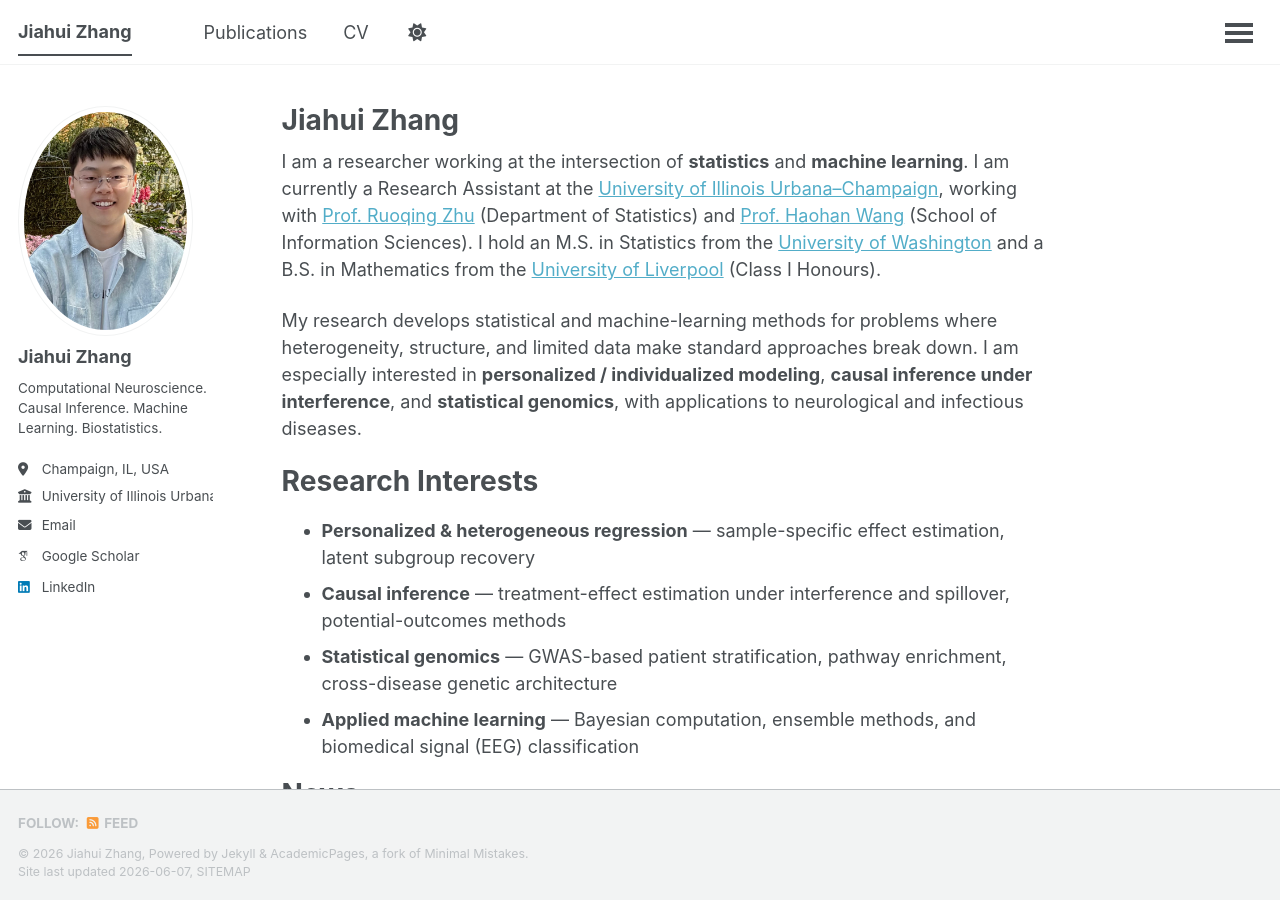
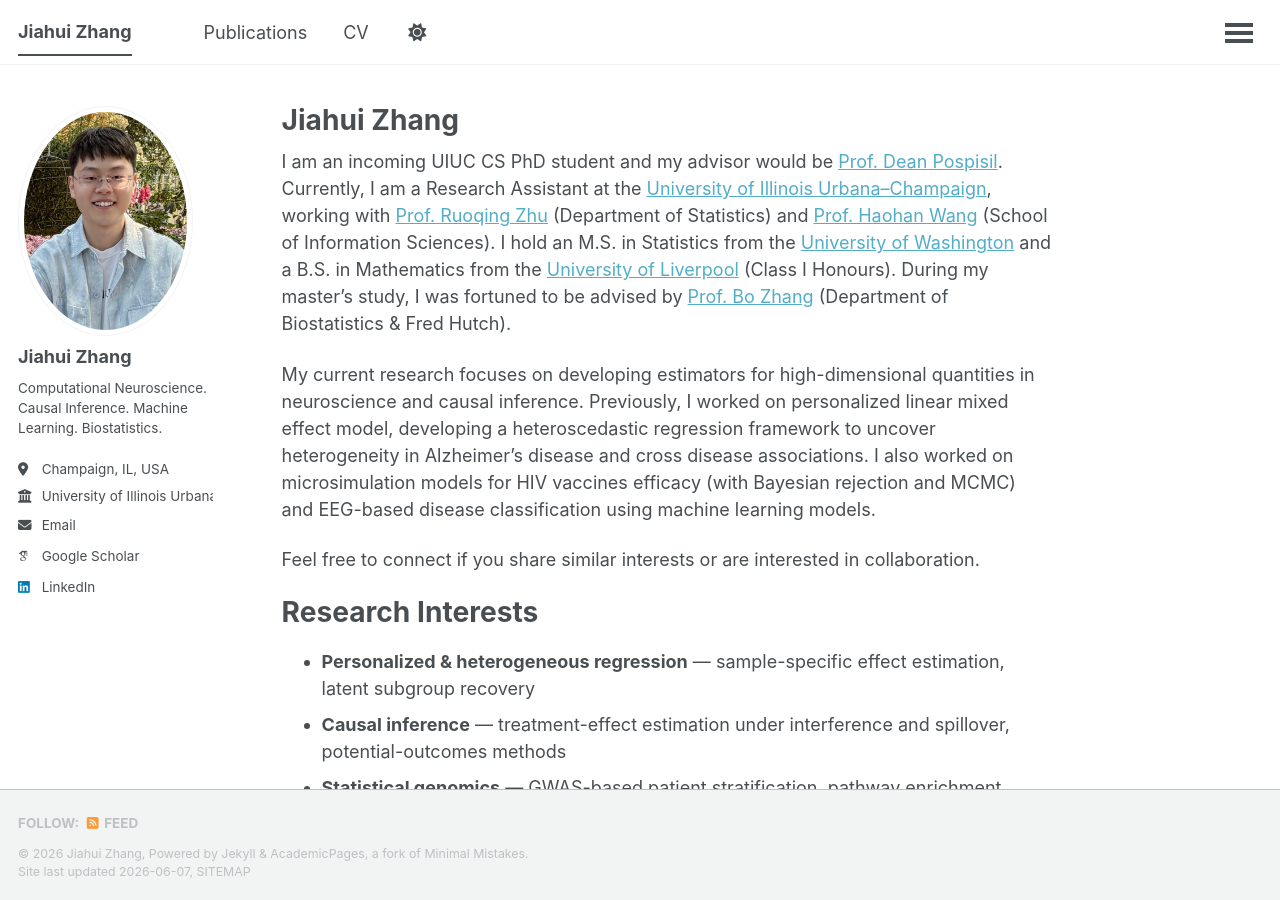
Before and after one commit to zjh688/zjh68688.github.io, a Jekyll site: the page built from _pages/about.md, in a window 1280 px wide and 900 px high. Built offline with Jekyll 4.4.1, drawn with Linux system fonts in a browser that asks for light colours; some web fonts are replaced; a script that is not in the unit is left out.

Commit message:
Update about.md

```diff
--- a/_pages/about.md
+++ b/_pages/about.md
@@ -7,9 +7,11 @@ redirect_from:
   - /about.html
 ---
 
-I am a researcher working at the intersection of **statistics** and **machine learning**. I am currently a Research Assistant at the [University of Illinois Urbana–Champaign](https://illinois.edu/), working with [Prof. Ruoqing Zhu](https://sites.google.com/site/teazrq/) (Department of Statistics) and [Prof. Haohan Wang](https://www.cs.cmu.edu/~haohanw/) (School of Information Sciences). I hold an M.S. in Statistics from the [University of Washington](https://www.washington.edu/) and a B.S. in Mathematics from the [University of Liverpool](https://www.liverpool.ac.uk/) (Class I Honours).
+I am an incoming UIUC CS PhD student and my advisor would be [Prof. Dean Pospisil](https://psychology.illinois.edu/directory/profile/deanp). Currently, I am a Research Assistant at the [University of Illinois Urbana–Champaign](https://illinois.edu/), working with [Prof. Ruoqing Zhu](https://sites.google.com/site/teazrq/) (Department of Statistics) and [Prof. Haohan Wang](https://www.cs.cmu.edu/~haohanw/) (School of Information Sciences). I hold an M.S. in Statistics from the [University of Washington](https://www.washington.edu/) and a B.S. in Mathematics from the [University of Liverpool](https://www.liverpool.ac.uk/) (Class I Honours). During my master's study, I was fortuned to be advised by [Prof. Bo Zhang](https://www.fredhutch.org/en/faculty-lab-directory/zhang-bo.html) (Department of Biostatistics & Fred Hutch).
 
-My research develops statistical and machine-learning methods for problems where heterogeneity, structure, and limited data make standard approaches break down. I am especially interested in **personalized / individualized modeling**, **causal inference under interference**, and **statistical genomics**, with applications to neurological and infectious diseases.
+My current research focuses on developing estimators for high-dimensional quantities in neuroscience and causal inference. Previously, I worked on personalized linear mixed effect model, developing a heteroscedastic regression framework to uncover heterogeneity in Alzheimer’s disease and cross disease associations. I also worked on microsimulation models for HIV vaccines efficacy (with Bayesian rejection and MCMC) and EEG-based disease classification using machine learning models.
+
+Feel free to connect if you share similar interests or are interested in collaboration.
 
 Research Interests
 ======
```
